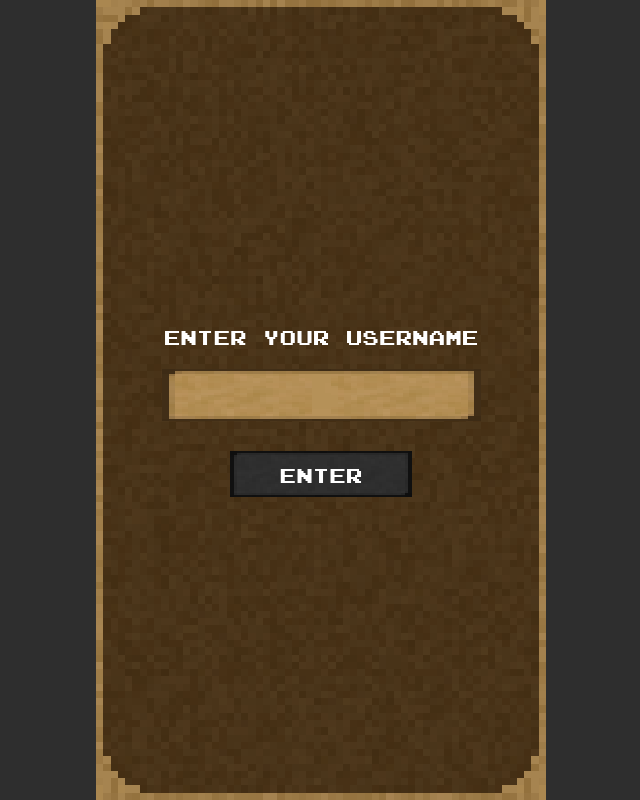
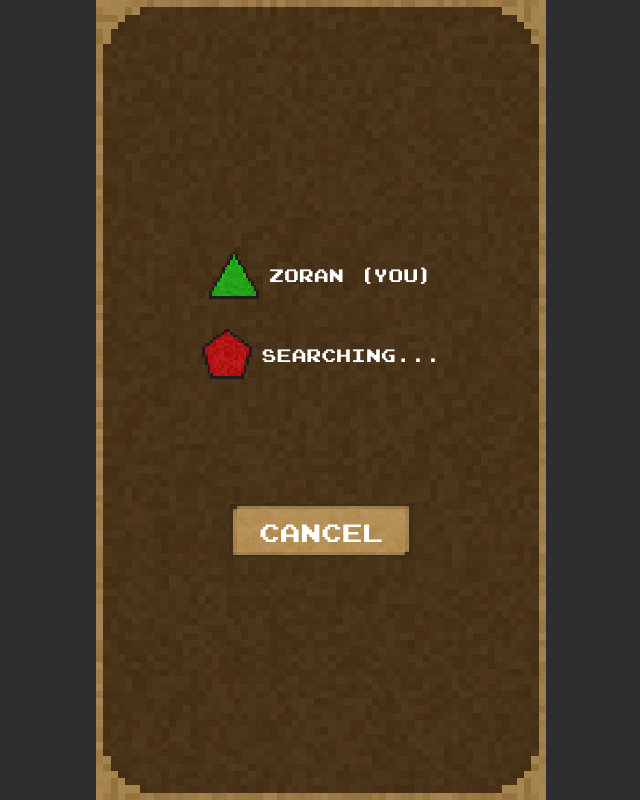
Before and after one commit to Zoksss/quickshape-react, a React (Create React App) app: page / in a window 1280 px wide. Shown: the whole page, without its empty margins (319-959 px from the left). Built offline with nearby package versions, Linux system fonts and the light colour scheme; no server answers.

Commit message:
socket implementation and vs screen

```diff
--- a/package.json
+++ b/package.json
@@ -6,11 +6,15 @@
     "@testing-library/jest-dom": "^5.16.5",
     "@testing-library/react": "^13.4.0",
     "@testing-library/user-event": "^13.5.0",
+    "express": "^4.18.2",
+    "nodemon": "^3.0.1",
     "react": "^18.2.0",
     "react-dom": "^18.2.0",
     "react-scripts": "5.0.1",
     "react-spring": "^9.7.2",
     "sass": "^1.63.6",
+    "socket.io": "^4.7.1",
+    "socket.io-client": "^4.7.1",
     "web-vitals": "^2.1.4"
   },
   "scripts": {
--- a/src/App.js
+++ b/src/App.js
@@ -1,8 +1,10 @@
+import io from "socket.io-client";
 import './App.css';
 import NicknameEnter from './Components/NicknameEnter/NicknameEnter';
 import HomeScreen from './Components/HomeScreen/HomeScreen';
 import MainGame from './Components/MainGame/MainGame';
 import EndScreen from './Components/EndScreen/EndScreen';
+import VSScreen from "./Components/VSScreen/VSScreen";
 
 import React from 'react';
 
@@ -11,6 +13,8 @@ import calculateCoinsAndGems from "./Components/utilities/calculateCoinsAndGems.
 
 import themesData from "../src/Components/utilities/themeData.js";
 import buyTheme from "./Components/utilities/buyTheme.js";
+
+var socket = io.connect('http://localhost:3001');
 
 const getRndInteger = (min, max) => {  // both included
   return Math.floor(Math.random() * (max - min + 1)) + min;
@@ -37,6 +41,7 @@ const App = () => {
 
   const [isEnd, setIsEnd] = React.useState(false);
   const [isHome, setIsHome] = React.useState(true);
+  const [isVs, setIsVs] = React.useState(true);
 
   const [coins, setCoins] = React.useState((savedInitalValue && savedInitalValue.coins) || 0);
   const [gems, setGems] = React.useState((savedInitalValue && savedInitalValue.gems) || 0);
@@ -179,7 +184,7 @@ const App = () => {
   return (
     <div className="App">
       {nickname === "" && <NicknameEnter setNickname={setNickname} />}
-      {isHome && < HomeScreen
+      {isHome && !isVs && < HomeScreen
         startGame={startGame}
         coins={coins}
         gems={gems}
@@ -191,7 +196,8 @@ const App = () => {
         themesData={themesData}
         nickname={nickname} />}
 
-      {!isEnd && !isHome &&
+      {isVs && <VSScreen />}
+      {!isEnd && !isHome && !isVs &&
         < MainGame
           shape={shape}
           currentRound={currentRound}
--- /dev/null
+++ b/src/Components/VSScreen/VSScreen.jsx
@@ -0,0 +1,24 @@
+import './VSScreen.scss';
+import React from 'react';
+
+import Triangle from "../../shapes/triangle_pix.png"
+import Pentagon from "../../shapes/pentagon_pix.png"
+
+const VSScreen = (props) => {
+
+    return (
+        <div className="vs-screen">
+            <div className="vs-screen-player-row">
+                <img src={Triangle} alt="" />
+                <p>ZORAN (YOU)</p>
+            </div>
+            <div className="vs-screen-player-row">
+                <img src={Pentagon} alt="" />
+                <p>SEARCHING...</p>
+            </div>
+            <button className="vs-screen-cancel">CANCEL</button>
+        </div>
+    );
+}
+
+export default VSScreen;
--- /dev/null
+++ b/src/Components/VSScreen/VSScreen.scss
@@ -0,0 +1,50 @@
+.vs-screen {
+    position: absolute;
+    top: 0;
+    left: 50%;
+    width: 100%;
+    height: 100vh;
+    background-color: antiquewhite;
+    max-width: 450px;
+    z-index: 9999;
+    transform: translate(-50%, 0);
+    background-image: url("../../../public/themes/basic/back.png");
+    image-rendering: pixelated;
+    //background: url("../../themes/basic/back_basic.png");
+    background-size: 100% 100%;
+    display: flex;
+    justify-content: center;
+    align-items: center;
+    flex-direction: column;
+    color: white;
+    font-size: 20px;
+    text-align: center;
+    .vs-screen-player-row{
+        margin-bottom: 20px;
+        display: flex;
+        align-items: flex-start;
+        align-items: center;
+        img{
+            aspect-ratio: 1/1;
+            height: 50px;
+            margin-right: 10px;
+        }
+        p{
+            font-size: 18px;
+        }
+    }
+    .vs-screen-cancel{
+        background-image: url("../../../public/themes/basic/btn_wide.png");
+        image-rendering: pixelated;
+        //background: url("../../themes/basic/back_basic.png");
+        background-size: 100% 100%;
+        font-size: 25px;
+        font-family: joystix_monospace;
+        color: white;
+        padding: 10px 30px;
+        border: none;
+        outline: none;
+        margin-top: 100px;
+
+    }
+}
```
Also changed, not shown: app.js (added, +99 -0 lines), 1 other file (tests, documents, lock files or other folders).
